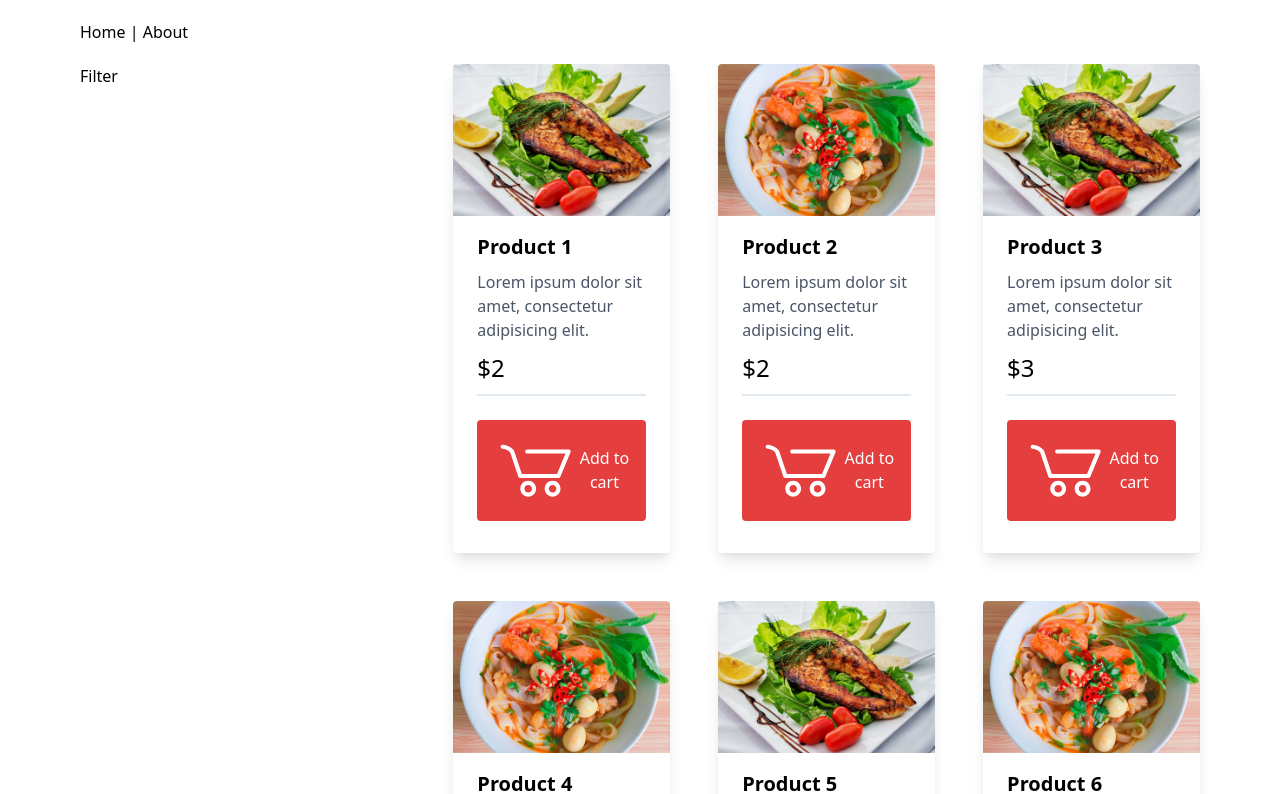
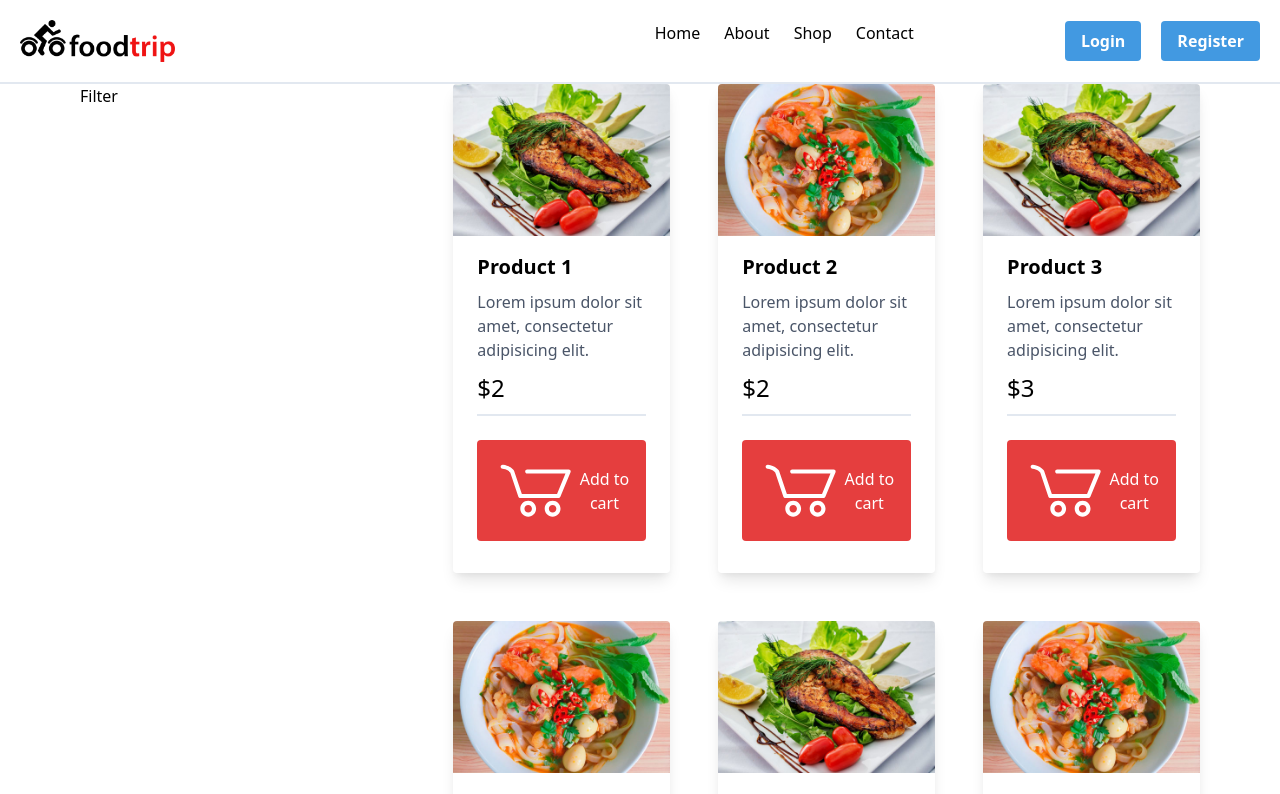
Before and after one commit to reeceballano/foodtrip, a Vue app: page / in a window 1280 px wide. Shown: the top 794 px of the page. Built offline with nearby package versions, Linux system fonts and the light colour scheme.

Commit message:
update
updated navigation

```diff
--- a/src/App.vue
+++ b/src/App.vue
@@ -1,9 +1,29 @@
 <template>
     <div id="app">
-        <div id="nav" class="py-5">
-            <div class="container">
-                <router-link to="/">Home</router-link> |
-                <router-link to="/about">About</router-link>
+        <div id="nav" class="flex p-5 border-b-2">
+            <div class="logo w-1/4">
+                <img class="w-1/2" src="./assets/images/logo.png" />
+            </div>
+
+            <div class="right-nav w-3/4 flex justify-end items-center">
+                <div class="grid grid-cols-3 gap-4">
+                    <div class="col-span-2">
+                        <router-link class="m-3" to="/">Home</router-link>
+                        <router-link class="m-3" to="/about">About</router-link>
+                        <router-link class="m-3" to="/about">Shop</router-link>
+                        <router-link class="m-3" to="/about">Contact</router-link>
+                    </div>
+
+                    <div class="col-span-1">
+                        <button class="bg-blue-500 hover:bg-blue-700 text-white font-bold py-2 px-4 rounded mr-5">
+                            Login
+                        </button>
+
+                        <button class="bg-blue-500 hover:bg-blue-700 text-white font-bold py-2 px-4 rounded">
+                            Register
+                        </button>
+                    </div>
+                </div>
             </div>
         </div>
         <router-view/>
```
Also changed, not shown: src/assets/images/logo.png (added), 1 other file (tests, documents, lock files or other folders).
